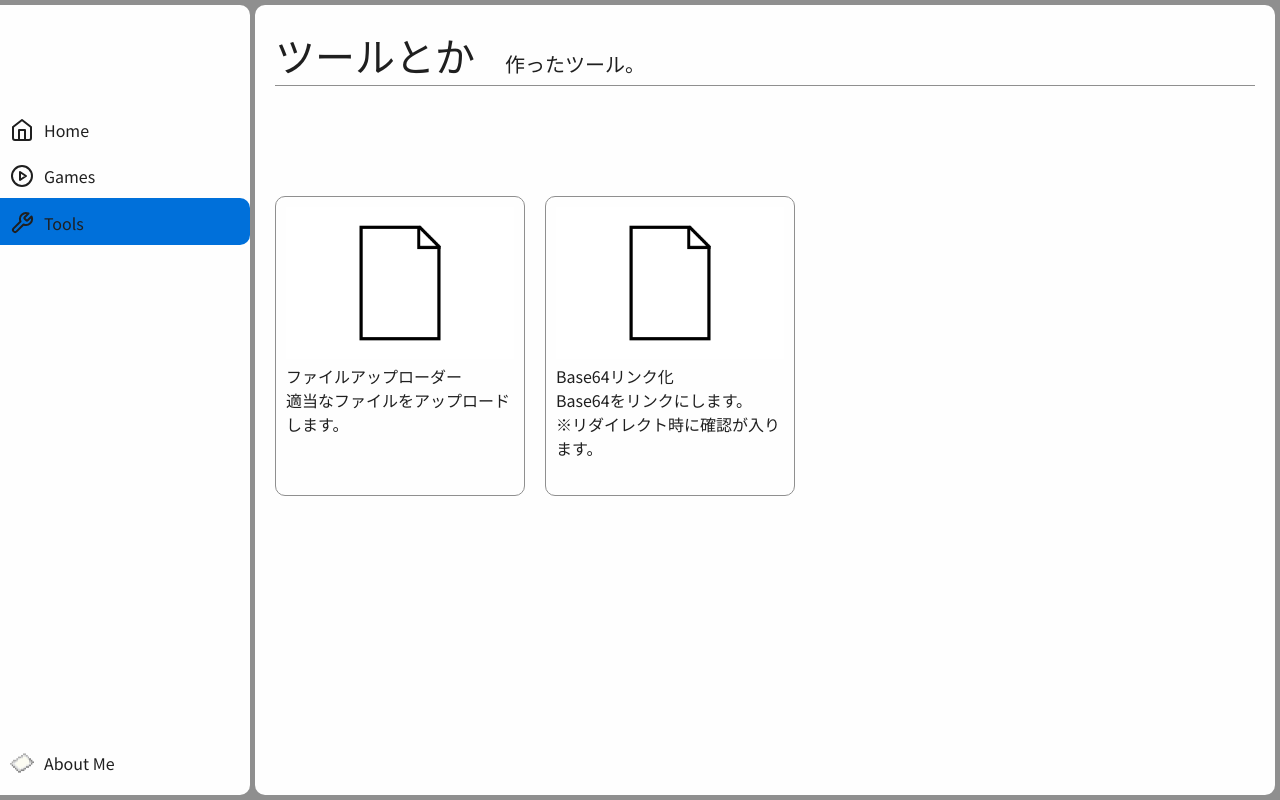
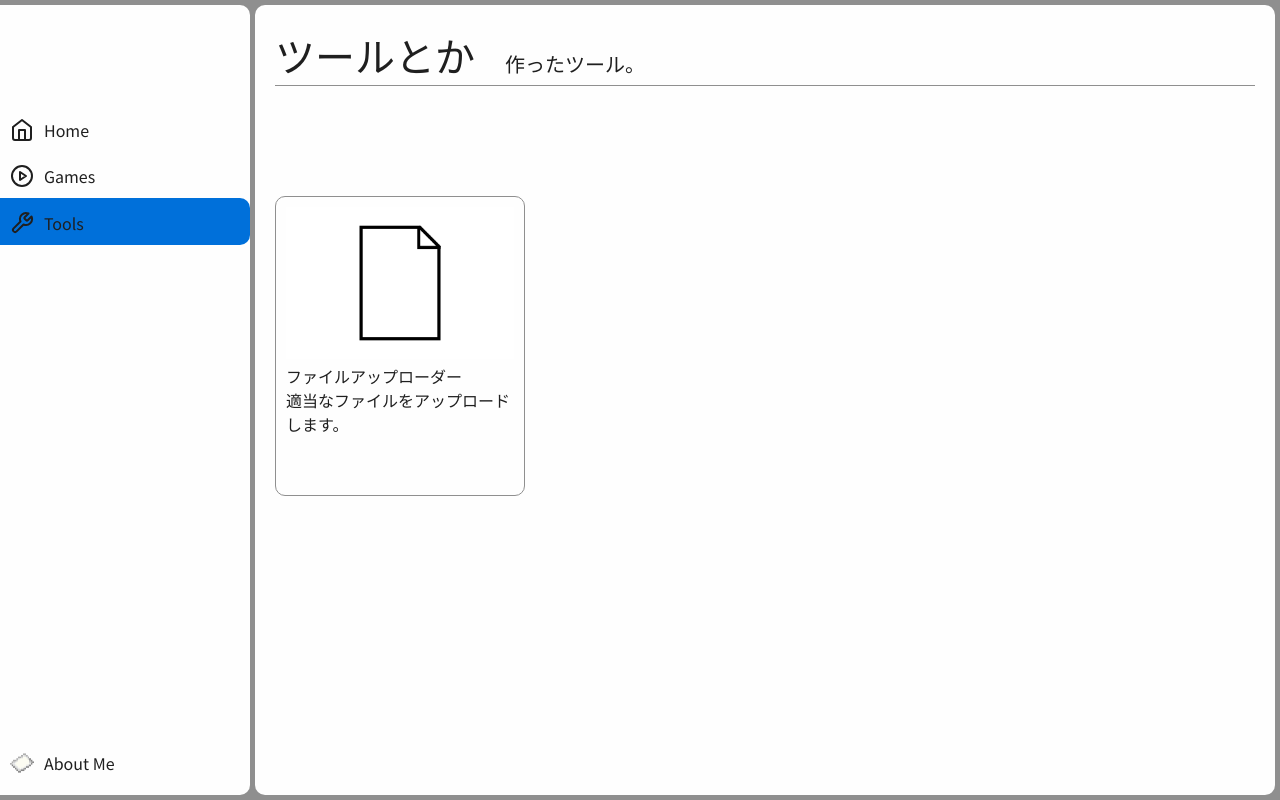
Before and after one commit to Never3924/never3924.github.io, a Next.js app: page /tools in a window 1280 px wide. Built offline with nearby package versions, Linux system fonts and the light colour scheme.

Commit message:
Remove Base64 linking panel from tools page
Removed the Base64 linking panel from the tools page.

```diff
--- a/app/tools/page.tsx
+++ b/app/tools/page.tsx
@@ -12,18 +12,6 @@ export default function Home() {
             >
                 <p>適当なファイルをアップロードします。</p>
             </Panel>
-
-            <Panel
-                title="Base64リンク化"
-                image={uploader}
-                link="/tools/linkshorter"
-            >
-                <p>
-                    Base64をリンクにします。
-                    <br />
-                    ※リダイレクト時に確認が入ります。
-                </p>
-            </Panel>
         </Base>
     );
 }
```
